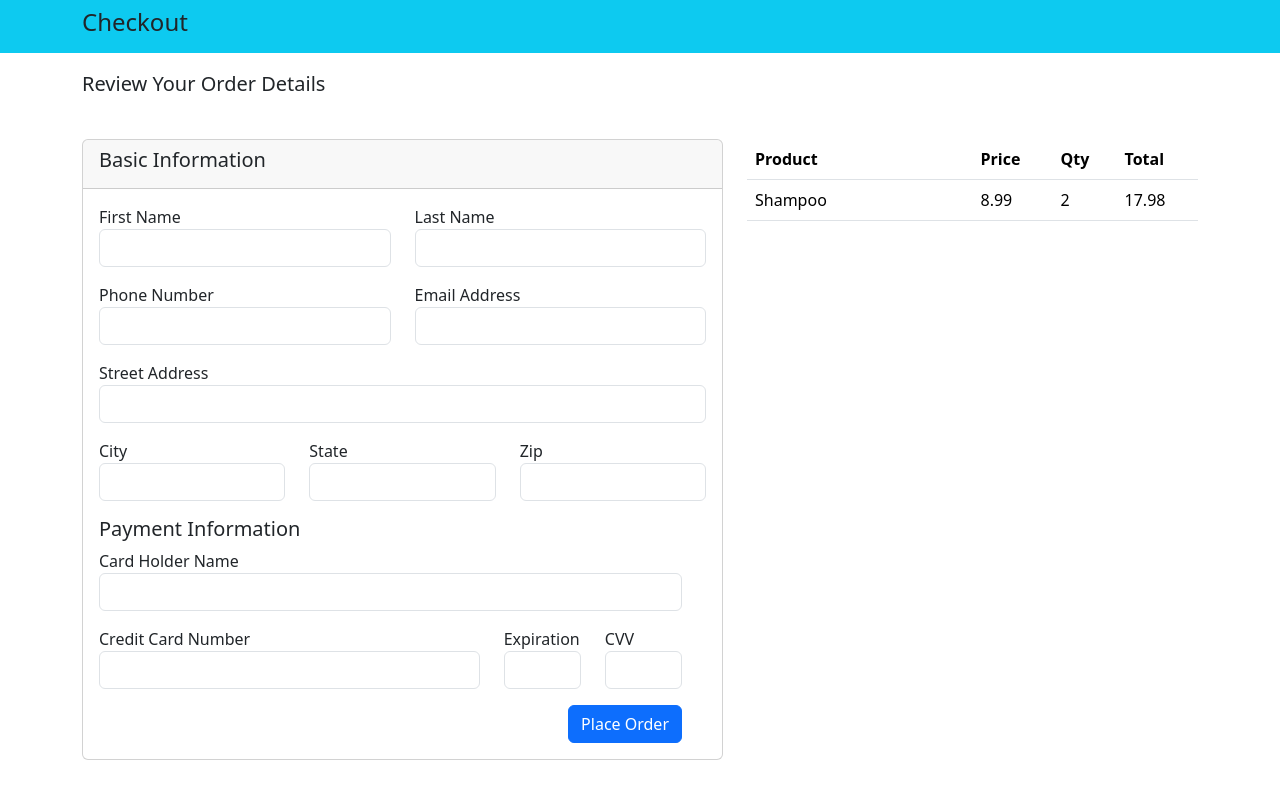
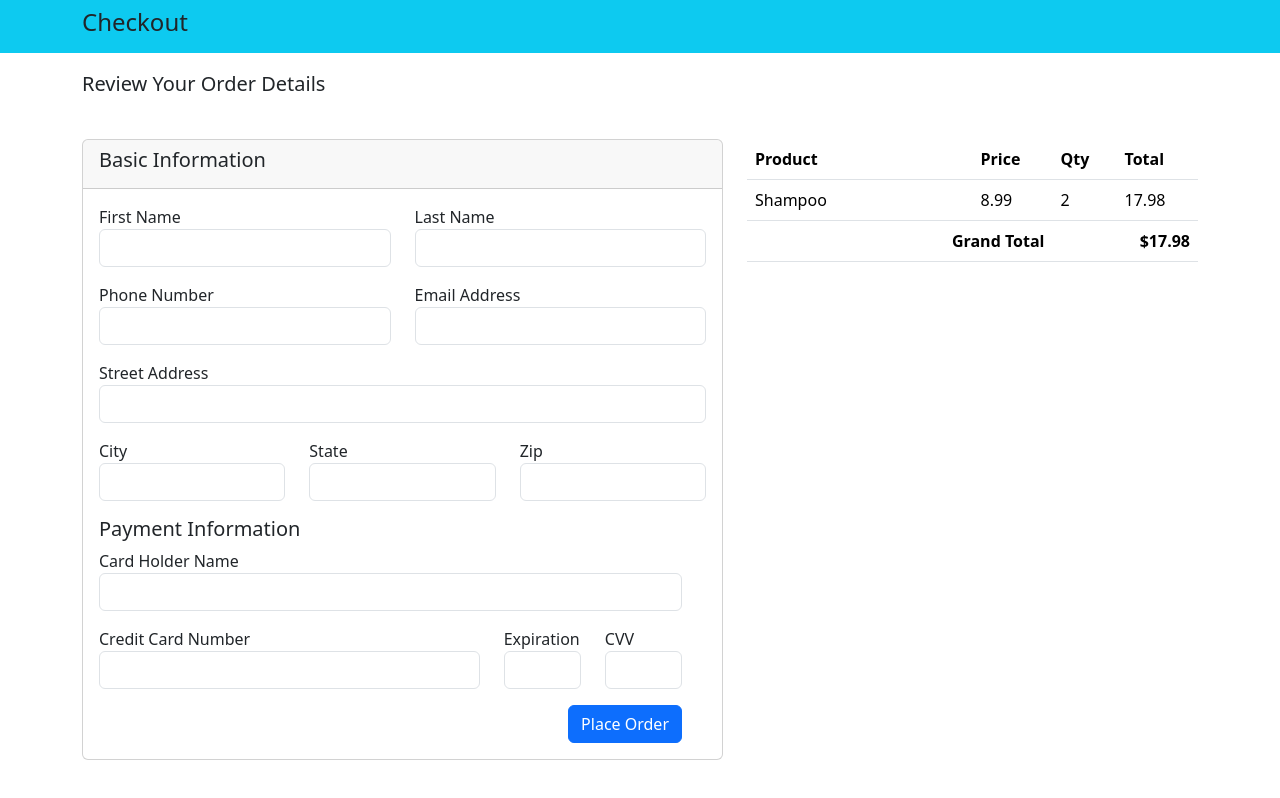
Before and after one commit to Hugo-cd925/EcomUi, a React (Create React App) app: page /Checkout in a window 1280 px wide. Built offline with nearby package versions, Linux system fonts and the light colour scheme.

Commit message:
CheckoutPage.js changes

```diff
--- a/src/app/components/CheckoutPage.js
+++ b/src/app/components/CheckoutPage.js
@@ -128,6 +128,10 @@ function CheckoutPage() {
                                     <td>2</td>
                                     <td>17.98</td>
                                 </tr>
+                                <tr>
+                                    <td colSpan="2" className='text-end fw-bold'>Grand Total</td>
+                                    <td colSpan="2" className='text-end fw-bold'>$17.98</td>
+                                </tr>
                             </tbody>
                         </table>
                     </div>
```
